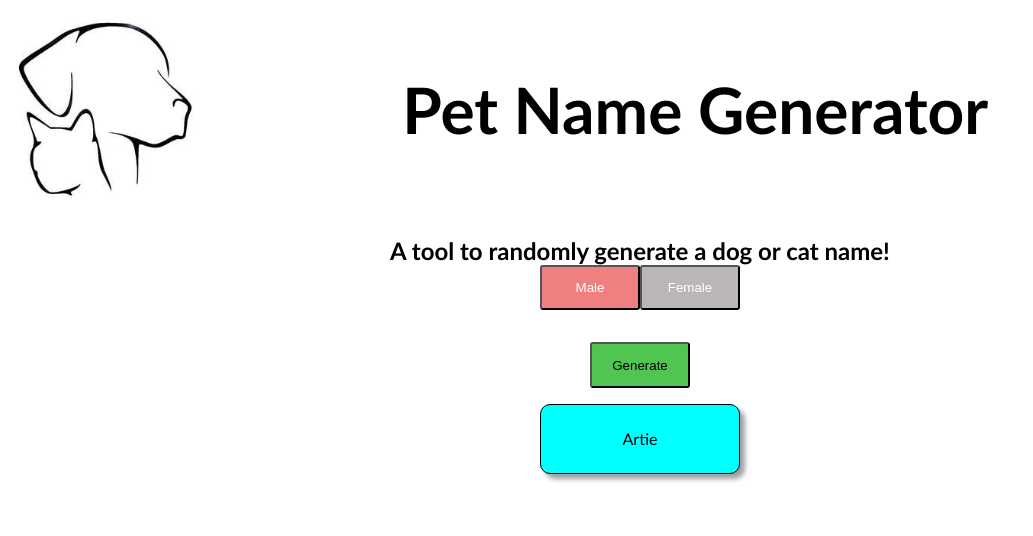
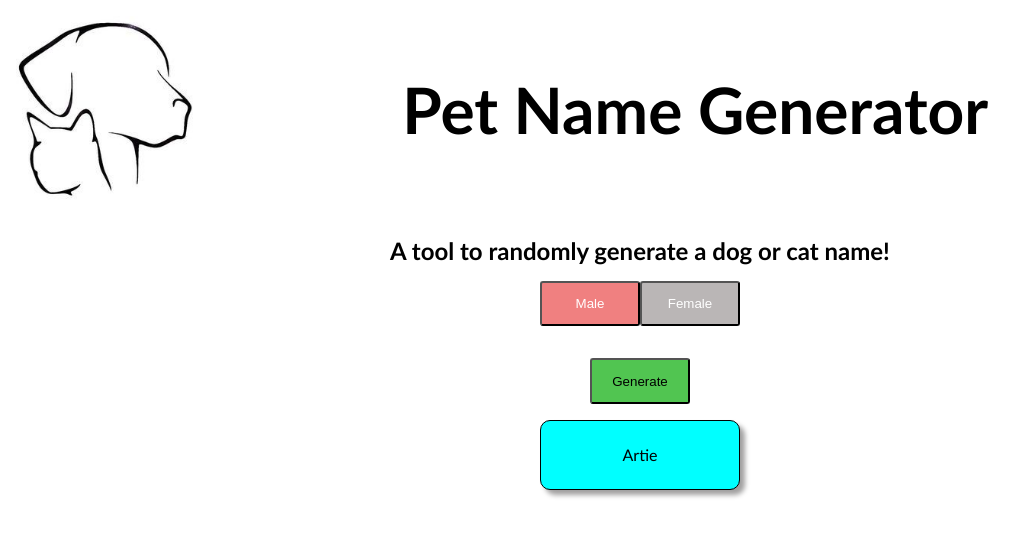
Before and after one commit to Pets-without-names/Jax-Pet-Names, a React (Create React App) app in the folder client/: page / in a window 1280 px wide. Shown: the top 536 px of the page, without its empty margins (0-1033 px from the left). Built offline with nearby package versions, Linux system fonts and the light colour scheme.

Commit message:
added gender button margin-top spacing

```diff
--- a/client/src/styles/main.css
+++ b/client/src/styles/main.css
@@ -35,30 +35,24 @@ button {
 .btn-genders {
   display: -webkit-box;
   display: -ms-flexbox;
-  display: -webkit-box;
   display: flex;
-  display: -webkit-flex;
-  -webkit-box-orient: vertical;
-  -webkit-box-direction: normal;
-  -ms-flex-direction: column;
-  flex-direction: column;
   -webkit-box-align: center;
   -ms-flex-align: center;
   align-items: center;
   -webkit-box-pack: center;
   -ms-flex-pack: center;
-  display: flex;
+  -webkit-box-orient: vertical;
+  -webkit-box-direction: normal;
+  -ms-flex-direction: column;
   flex-direction: column;
-  align-items: center;
   justify-content: center;
+  margin-top: 1rem;
 }
 
 /* Generate name button container styling */
 .btn-generate {
   display: -webkit-box;
   display: -ms-flexbox;
-  display: -webkit-box;
-  display: flex;
   -webkit-box-pack: center;
   -ms-flex-pack: center;
   display: flex;
@@ -94,8 +88,6 @@ button {
   min-width: 140px;
   border-radius: 10px;
   -webkit-box-shadow: 5px 5px 5px rgb(161, 160, 160);
-  max-width: 200px;
-  min-width: 140px;
   border-radius: 10px;
   box-shadow: 5px 5px 5px rgb(161, 160, 160);
   border: 1px solid black;
@@ -104,7 +96,6 @@ button {
   background-color: aqua;
   -webkit-transition: border 0.25s;
   -o-transition: border 0.25s;
-  -webkit-transition: border 0.25s;
   transition: border 0.25s;
 }
 
@@ -122,6 +113,9 @@ button {
 }
 @media screen and (min-width: 750px) {
   .btn-genders {
+    -webkit-box-orient: horizontal;
+    -webkit-box-direction: normal;
+    -ms-flex-direction: row;
     flex-direction: row;
   }
 }
```
